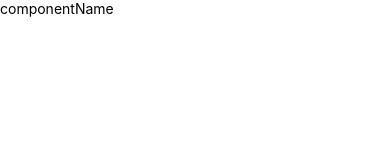
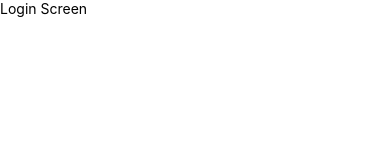
Before and after one commit to burakseyhann/yaw, a React Native app: screen / in a window 390 px wide. Shown: the top 160 px of the page. Built offline with nearby package versions, Linux system fonts and the light colour scheme.

Commit message:
login screen
login screen

```diff
--- a/App.js
+++ b/App.js
@@ -3,7 +3,7 @@ import {Text, View} from 'react-native';
 
 const App = () => (
   <View>
-    <Text>componentName</Text>
+    <Text>Login Screen</Text>
   </View>
 );
 
```
